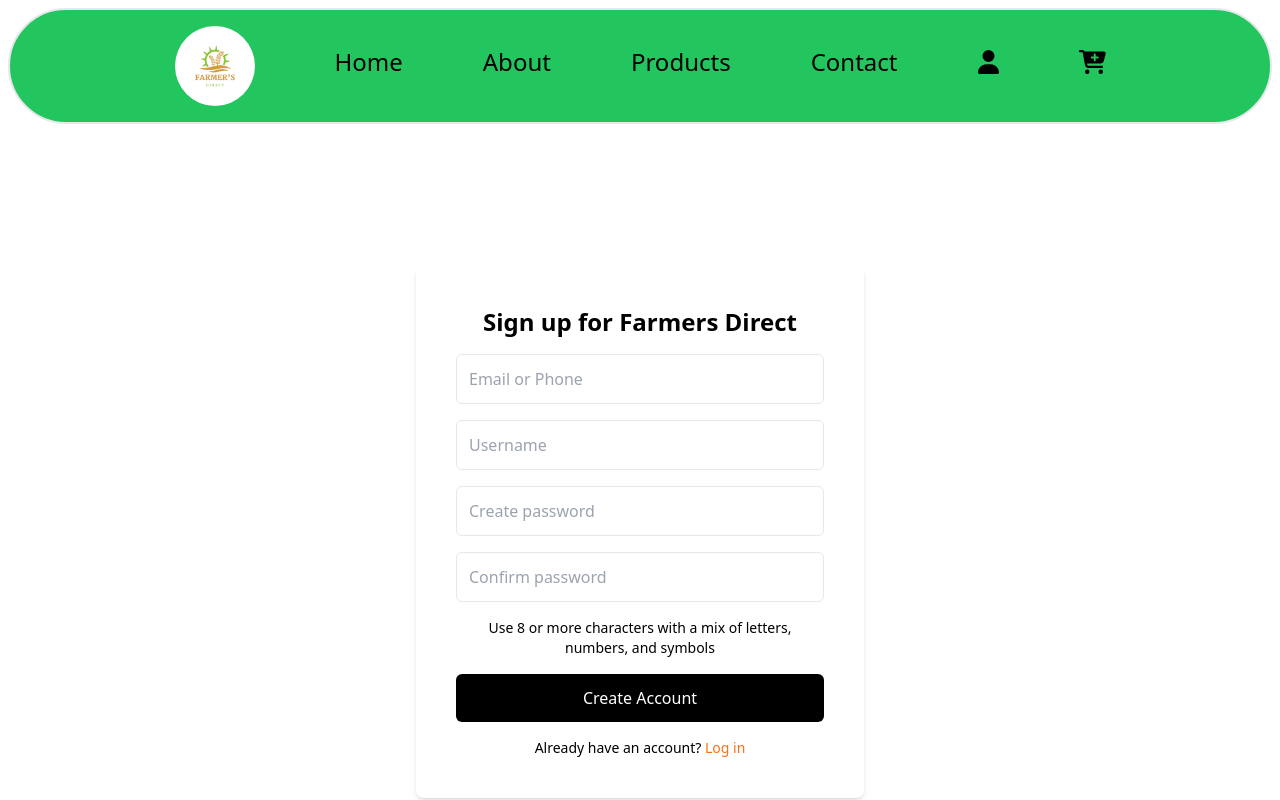
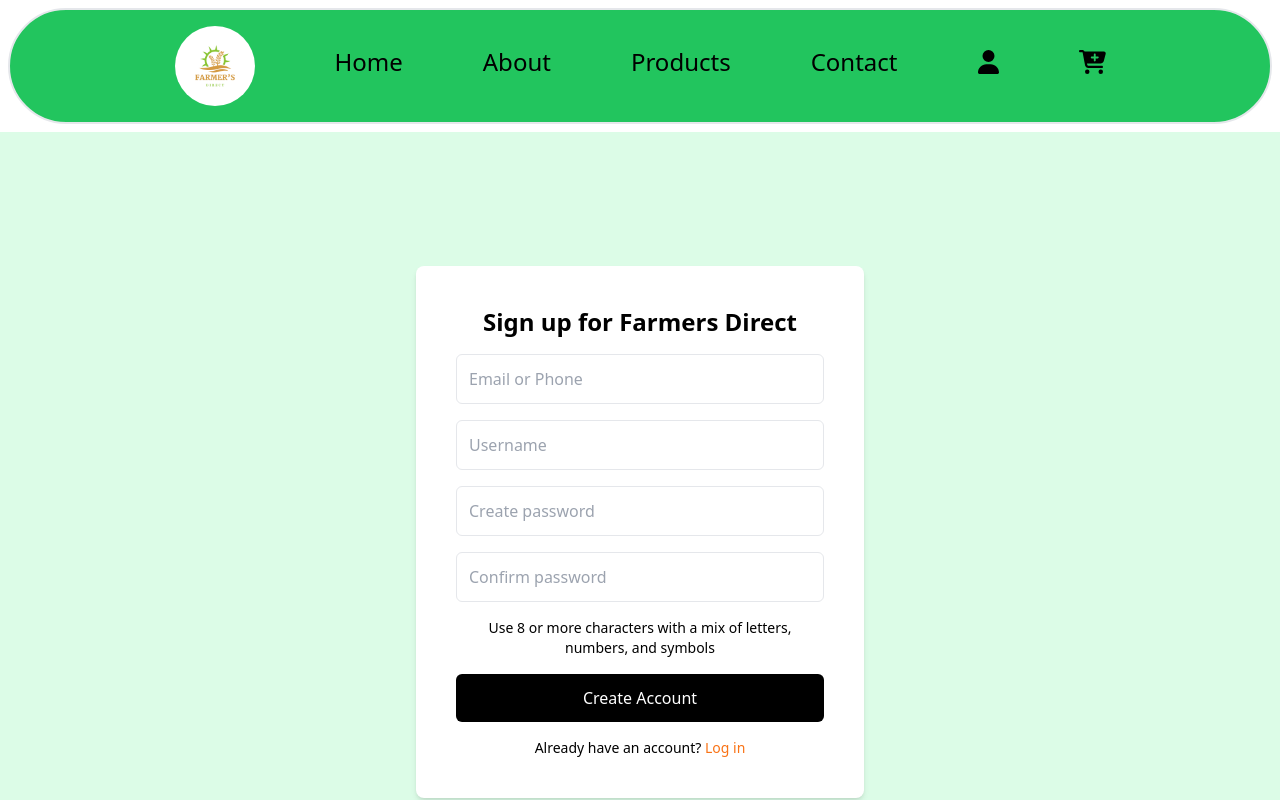
Before and after one commit to Smkandawire/GROUP-27-FARMERS-DIRECT-WEBSITE-FRONTEND, a React (Create React App) app: page /SignUp in a window 1280 px wide. Shown: the top 800 px of the page. Built offline with nearby package versions, Linux system fonts and the light colour scheme.

Commit message:
sign up modified

```diff
--- a/src/components/SignUp/SignUp.js
+++ b/src/components/SignUp/SignUp.js
@@ -3,7 +3,7 @@ import { Link } from 'react-router-dom';
 
 const SignUp = () => {
   return (
-    <div className="flex items-center justify-center min-h-screen">
+    <div className="flex items-center justify-center min-h-screen bg-green-100">
     <div className="bg-white p-10 rounded-lg shadow-md w-full max-w-md">
       <h2 className="text-2xl font-bold text-center mb-4">Sign up for Farmers Direct</h2>
 
```
